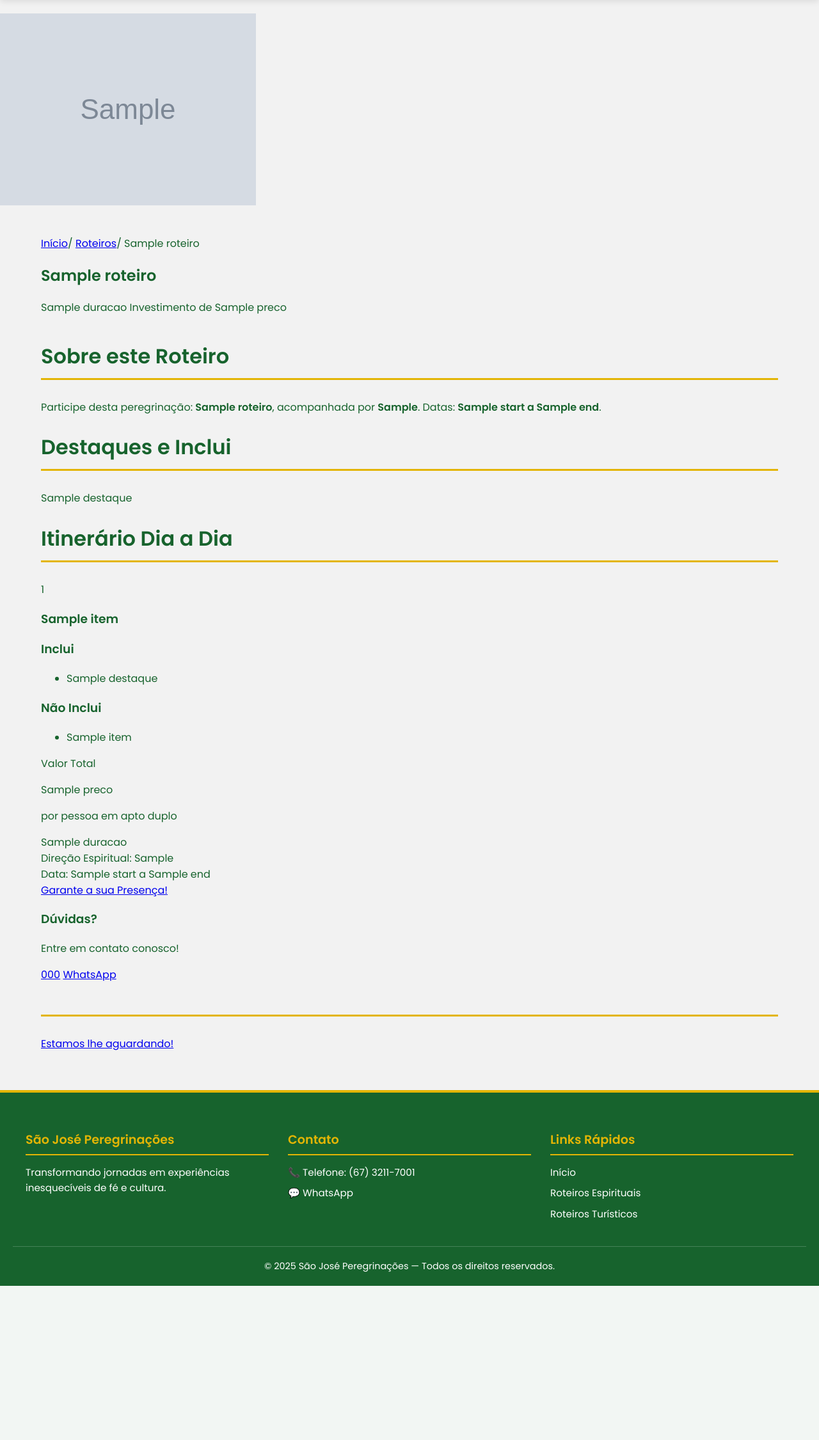
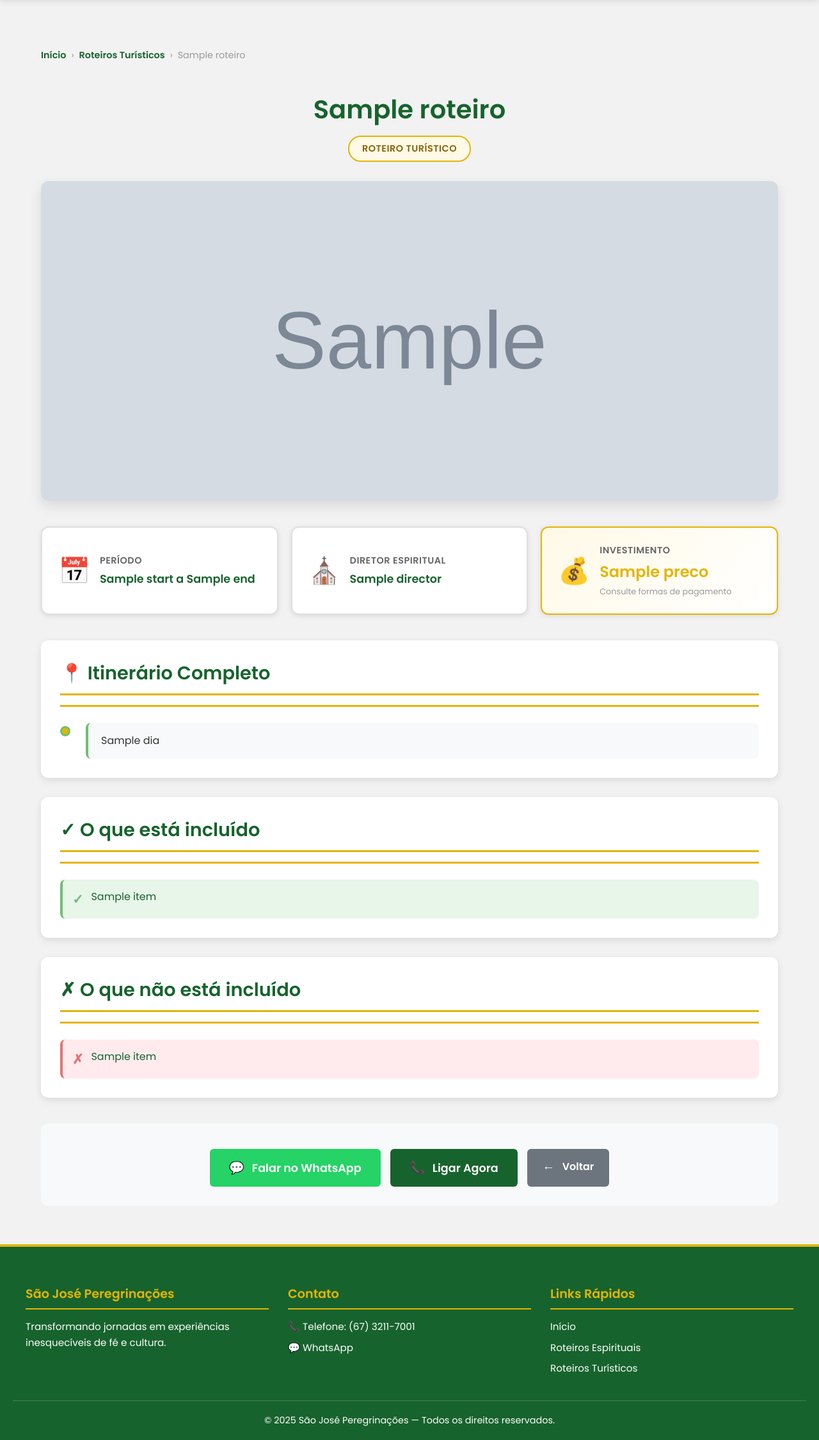
Before and after one commit to marcelofcn/peregrinecomacancaonova, a Flask app: template templates/detalhe.html in a window 1280 px wide. Shown: the part 79-2330 px from the top of the page at 64% size. Before the commit the page ends 2089 px from the top, so only its background shows below. Run offline with Flask 3, Linux system fonts and the light colour scheme; the template is opened without the code that fills it: most values are stand-ins (such as "Sample title", 1, 10 or a date in 2020); grey boxes marked "Sample" are stand-in pictures; parts of the project's set-up code (start-up, migrations or seed data) failed here and were passed over.

Commit message:
Update detalhe.html

```diff
--- a/templates/detalhe.html
+++ b/templates/detalhe.html
@@ -1,137 +1,133 @@
 {% extends "base.html" %}
-
-{% block title %}{{ roteiro.title }} - {{ site_name }}{% endblock %}
-
-{% block extra_css %}
-<style>
-/* pequenas customizações */
-</style>
-{% endblock %}
+{% block title %}{{ roteiro.title }} — São José Peregrinações{% endblock %}
 
 {% block content %}
-<div class="fade-in">
-    <section class="relative h-96 bg-gray-900">
-        <div class="absolute inset-0">
-            <img src="{{ url_for('static', filename='img/' + roteiro.img) }}" alt="{{ roteiro.title }}" class="w-full h-full object-cover opacity-60">
-        </div>
-        <div class="absolute inset-0 bg-gradient-to-t from-black/80 to-transparent"></div>
-        <div class="container mx-auto px-4 h-full flex items-end pb-12 relative z-10">
-            <div class="text-white">
-                <div class="flex items-center gap-2 mb-4 text-sm">
-                    <a href="{{ url_for('home') }}" class="hover:underline">Início</a><span>/</span>
-                    <a href="{{ url_for('home') }}#roteiros" class="hover:underline">Roteiros</a><span>/</span>
-                    <span class="font-light">{{ roteiro.title }}</span>
-                </div>
-                <h1 class="text-4xl md:text-5xl font-bold mb-4">{{ roteiro.title }}</h1>
-                <div class="flex flex-wrap gap-4">
-                    <span class="bg-white/20 backdrop-blur-sm px-4 py-2 rounded-lg flex items-center gap-2">{{ roteiro.duracao }}</span>
-                    <span class="bg-cancao-blue px-4 py-2 rounded-lg font-semibold">Investimento de {{ roteiro.preco }}</span>
+<section class="container detalhe-roteiro">
+  <nav class="breadcrumb">
+  <a href="{{ BASE_PATH }}/">Início</a>
+  <span class="separator">›</span>
+
+  {% if roteiro.categoria == 'espiritualidade' %}
+    {% if roteiro.empresa == 'sao-jose' %}
+      <a href="{{ BASE_PATH }}/roteiros/espiritualidade/sao-jose/">São José</a>
+    {% elif roteiro.empresa == 'cancaonova' %}
+      <a href="{{ BASE_PATH }}/roteiros/espiritualidade/cancaonova/">Canção Nova</a>
+    {% endif %}
+  {% else %}
+      <a href="{{ BASE_PATH }}/roteiros/turisticos/">Roteiros Turísticos</a>
+  {% endif %}
+
+  <span class="separator">›</span>
+  <span class="current">{{ roteiro.title }}</span>
+</nav>
+
+
+  <div class="detalhe-header">
+    <h1>{{ roteiro.title }}</h1>
+    <div class="badge-container">
+      {% if roteiro.categoria == 'espiritualidade' %}
+        <span class="badge badge-espiritual">Roteiro Espiritual</span>
+      {% else %}
+        <span class="badge badge-turistico">Roteiro Turístico</span>
+      {% endif %}
     </div>
   </div>
+
+  <div class="detalhe-image-container">
+  <img src="{{ BASE_PATH }}/static/img/{{ roteiro.img }}" alt="{{ roteiro.title }}" class="img-detalhe">
   </div>
-    </section>
 
-    <div class="container mx-auto px-4 py-12">
-        <div class="grid lg:grid-cols-3 gap-8">
-            <div class="lg:col-span-2 space-y-8">
-                <section class="bg-white rounded-xl shadow-lg p-8">
-                    <h2 class="text-2xl font-bold text-cancao-blue mb-4">Sobre este Roteiro</h2>
-                    <p class="text-gray-700 leading-relaxed">Participe desta peregrinação: <strong>{{ roteiro.title }}</strong>, acompanhada por <strong>{{ roteiro.director_display }}</strong>. Datas: <strong>{{ roteiro.start }} a {{ roteiro.end }}</strong>.</p>
-                </section>
 
-                <section class="bg-white rounded-xl shadow-lg p-8">
-                    <h2 class="text-2xl font-bold text-cancao-blue mb-6">Destaques e Inclui</h2>
-                    <div class="grid md:grid-cols-2 gap-4">
-                        {% for destaque in roteiro.incluso %}
-                        <div class="flex items-start gap-3">
-                            <i data-lucide="check-circle" class="w-5 h-5 text-cancao-blue"></i>
-                            <span class="text-gray-700">{{ destaque }}</span>
-                        </div>
-                        {% endfor %}
-                    </div>
-                </section>
-
-                <section class="bg-white rounded-xl shadow-lg p-8">
-                    <h2 class="text-2xl font-bold text-cancao-blue mb-6">Itinerário Dia a Dia</h2>
-                    <div class="space-y-6">
-                        {% for item in roteiro.itinerario %}
-                        <div class="flex gap-4 border-l-4 border-cancao-blue pl-4">
-                            <div class="flex-shrink-0">
-                                <div class="bg-cancao-blue text-white rounded-lg px-3 py-1 text-sm font-semibold">
-                                    {{ item.split(' – ')[0] if ' – ' in item else loop.index }}
+  <div class="detalhe-info-grid">
+    <div class="info-card">
+      <div class="info-icon">📅</div>
+      <div class="info-content">
+        <h4>Período</h4>
+        <p>{{ roteiro.start }} a {{ roteiro.end }}</p>
       </div>
     </div>
-                            <div class="flex-1">
-                                <h3 class="font-bold text-gray-900 mb-1">{{ item.split(' – ')[1] if ' – ' in item else item }}</h3>
+
+    <div class="info-card">
+      <div class="info-icon">⛪</div>
+      <div class="info-content">
+        <h4>Diretor Espiritual</h4>
+        <p>{{ roteiro.director }}</p>
+      </div>
+    </div>
+
+    {% if roteiro.preco %}
+    <div class="info-card info-card-destaque">
+      <div class="info-icon">💰</div>
+      <div class="info-content">
+        <h4>Investimento</h4>
+        <p class="preco">{{ roteiro.preco }}</p>
+        <small>Consulte formas de pagamento</small>
+      </div>
+    </div>
+    {% endif %}
+  </div>
+
+  <div class="detalhe-section">
+    <div class="section-header">
+      <h2>📍 Itinerário Completo</h2>
+    </div>
+    <div class="itinerario-timeline">
+      {% for dia in roteiro.itinerario %}
+        <div class="timeline-item">
+          <div class="timeline-marker"></div>
+          <div class="timeline-content">
+            <p>{{ dia }}</p>
           </div>
         </div>
       {% endfor %}
     </div>
-                </section>
+  </div>
 
-                <div class="grid md:grid-cols-2 gap-6">
-                    <section class="bg-white rounded-xl shadow-lg p-6">
-                        <h3 class="text-xl font-bold text-green-600 mb-4"><i data-lucide="check" class="w-5 h-5"></i> Inclui</h3>
-                        <ul class="space-y-2">
+  <div class="detalhe-section">
+    <div class="section-header">
+      <h2>✓ O que está incluído</h2>
+    </div>
+    <div class="lista-grid">
       {% for item in roteiro.incluso %}
-                            <li class="flex items-start gap-2 text-sm text-gray-700"><i data-lucide="check" class="w-4 h-4 text-green-600"></i>{{ item }}</li>
+        <div class="lista-item lista-incluso">
+          <span class="check-icon">✓</span>
+          <span>{{ item }}</span>
+        </div>
       {% endfor %}
-                        </ul>
-                    </section>
-
-                    <section class="bg-white rounded-xl shadow-lg p-6">
-                        <h3 class="text-xl font-bold text-red-600 mb-4"><i data-lucide="x" class="w-5 h-5"></i> Não Inclui</h3>
-                        <ul class="space-y-2">
-                            {% for item in roteiro.nao_incluso %}
-                            <li class="flex items-start gap-2 text-sm text-gray-700"><i data-lucide="x" class="w-4 h-4 text-red-600"></i>{{ item }}</li>
-                            {% endfor %}
-                        </ul>
-                    </section>
     </div>
   </div>
 
-            <div class="lg:col-span-1">
-                <div class="sticky top-28 space-y-6">
-                    <div class="bg-white rounded-xl shadow-lg p-6">
-                        <div class="text-center mb-6">
-                            <p class="text-gray-600 text-sm mb-2">Valor Total</p>
-                            <p class="text-4xl font-bold text-cancao-blue">{{ roteiro.preco }}</p>
-                            <p class="text-gray-500 text-sm mt-1">por pessoa em apto duplo</p>
+  <div class="detalhe-section">
+    <div class="section-header">
+      <h2>✗ O que não está incluído</h2>
     </div>
-                        <div class="space-y-4 mb-6">
-                            <div class="flex items-center gap-3 text-gray-700"><i data-lucide="clock" class="w-5 h-5 text-cancao-blue"></i><span class="text-sm">{{ roteiro.duracao }}</span></div>
-                            <div class="flex items-center gap-3 text-gray-700"><i data-lucide="user-check" class="w-5 h-5 text-cancao-blue"></i><span class="text-sm">Direção Espiritual: {{ roteiro.director_display }}</span></div>
-                            <div class="flex items-center gap-3 text-gray-700"><i data-lucide="calendar" class="w-5 h-5 text-cancao-blue"></i><span class="text-sm">Data: {{ roteiro.start }} a {{ roteiro.end }}</span></div>
+    <div class="lista-grid">
+      {% for item in roteiro.nao_incluso %}
+        <div class="lista-item lista-nao-incluso">
+          <span class="x-icon">✗</span>
+          <span>{{ item }}</span>
         </div>
-
-                        <a href="{{ url_for('contato') }}?roteiro={{ roteiro.id }}" class="block w-full bg-cancao-blue text-white text-center py-3 rounded-lg font-semibold">Garante a sua Presença!</a>
-                    </div>
-
-                    <div class="bg-cancao-blue text-white rounded-xl p-6">
-                        <h3 class="text-lg font-bold mb-4">Dúvidas?</h3>
-                        <p class="text-sm mb-4 text-blue-100">Entre em contato conosco!</p>
-                        <div class="space-y-3 text-sm">
-                            <a href="tel:{{ phone }}" class="flex items-center gap-2 hover:text-blue-200"><i data-lucide="phone" class="w-4 h-4"></i>{{ phone }}</a>
-                            <a href="https://wa.me/{{ whatsapp }}" target="_blank" class="flex items-center gap-2 hover:text-blue-200"><i data-lucide="message-circle" class="w-4 h-4"></i>WhatsApp</a>
-                        </div>
-                    </div>
-                </div>
-            </div>
+      {% endfor %}
     </div>
   </div>
 
-    <section class="bg-gradient-to-br from-cancao-blue to-blue-800 text-white py-16">
-        <div class="container mx-auto px-4 text-center">
-            <h2 class="text-3xl font-bold mb-4"> </h2>
-            <p class="text-xl mb-8 text-blue-100"> </p>
-            <a href="{{ url_for('contato') }}?roteiro={{ roteiro.id }}" class="inline-block bg-white text-cancao-blue px-8 py-3 rounded-lg font-semibold">Estamos lhe aguardando!</a>
+  <div class="detalhe-actions">
+    <a href="https://wa.me/5567998927001?text=Olá! Gostaria de mais informações sobre: {{ roteiro.title }}"
+       class="btn btn-whatsapp"
+       target="_blank">
+      <span class="btn-icon">💬</span>
+      Falar no WhatsApp
+    </a>
+
+    <a href="tel:+556732117001" class="btn btn-phone">
+      <span class="btn-icon">📞</span>
+      Ligar Agora
+    </a>
+
+    <a href="javascript:history.back()" class="btn btn-secondary">
+      <span class="btn-icon">←</span>
+      Voltar
+    </a>
   </div>
 </section>
-</div>
 {% endblock %}
-
-{% block extra_js %}
-<script>
-    document.addEventListener('DOMContentLoaded', () => { lucide.createIcons(); });
-</script>
-{% endblock %}
```
Lines whose indentation alone changed are shown as unchanged.
